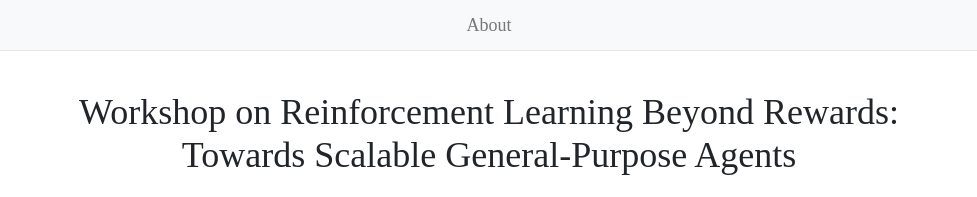
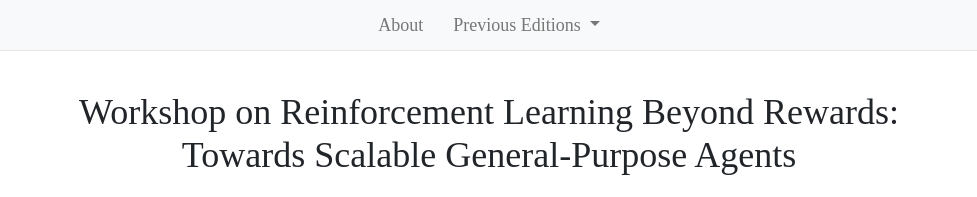
Before and after one commit to rlbrew3-workshop/rlbrew3-workshop.github.io, a Jekyll site: the page built from index.html, in a window 1280 px wide. Shown: the top 197 px of the page, without its empty margins (151-1128 px from the left). Built offline with Jekyll 4.4.1, drawn with Linux system fonts in a browser that asks for light colours; nearby versions of some CDN libraries.

Commit message:
adding older editions

```diff
--- a/_layouts/default.html
+++ b/_layouts/default.html
@@ -12,28 +12,29 @@
   <link href="css/style.css" rel="stylesheet">
 </head>
 
+<body>
   <nav class="navbar navbar-expand-lg navbar-light bg-light" id="navbar">
-
     <div class="container" id="header">
-
-    <div>
       <button class="navbar-toggler" type="button" data-toggle="collapse" data-target="#navbar-main" aria-controls="navbar-main" aria-expanded="false" aria-label="Toggle navigation">
         <span class="navbar-toggler-icon"></span>
       </button>
-    </div> <!-- navbar-header -->
 
       <div class="collapse navbar-collapse" id="navbar-main">
         <ul class="navbar-nav mx-auto">
           <li class="nav-link"><a href="/index.html">About</a></li>
+          <li class="nav-item dropdown nav-link">
+            <a class="dropdown-toggle" href="#" id="previousEditionsMenu" role="button" data-toggle="dropdown" aria-haspopup="true" aria-expanded="false">
+              Previous Editions
+            </a>
+            <div class="dropdown-menu" aria-labelledby="previousEditionsMenu">
+              <a class="dropdown-item" href="https://rlbrew2-workshop.github.io/" target="_blank" rel="noopener noreferrer">RLC 2025</a>
+              <a class="dropdown-item" href="https://rlbrew-workshop.github.io/" target="_blank" rel="noopener noreferrer">RLC 2024</a>
+            </div>
+          </li>
         </ul>
-
-    </div> <!-- navbar-main -->
-
       </div>
-
-</nav> <!-- navbar -->
-
-<body>
+    </div>
+  </nav>
 
   <div class="container" id="content">
 
```
Lines whose indentation alone changed are shown as unchanged.
